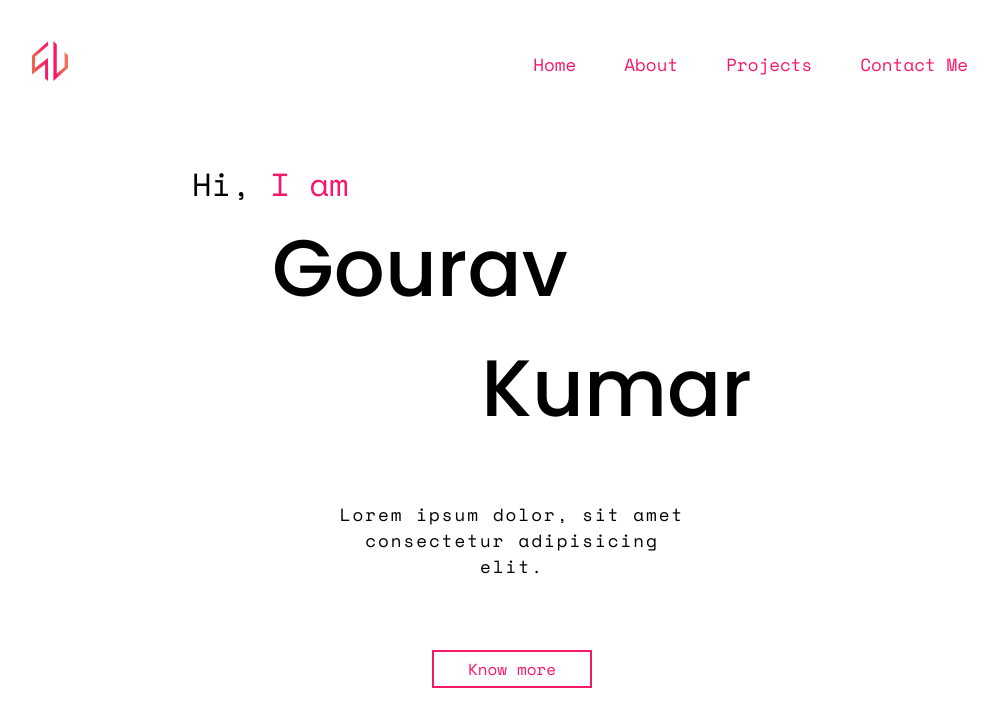
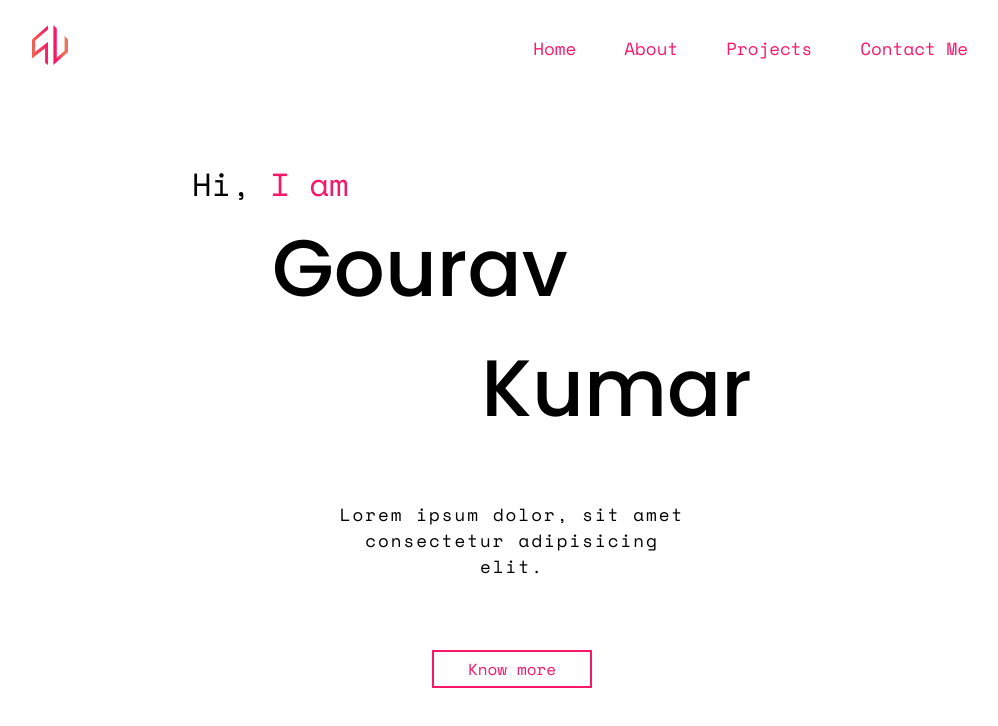
Before and after one commit to gvirus21/portfolio-v2, a React (Create React App) app: page / in a window 1280 px wide. Shown: the top 726 px of the page, without its empty margins (128-1126 px from the left). Built offline with nearby package versions, Linux system fonts and the light colour scheme.

Commit message:
navbar z index issue solved

```diff
--- a/src/App.css
+++ b/src/App.css
@@ -23,13 +23,14 @@ body {
 
 .nav__elephant--container {
   background-color: #fff;
+  z-index: 100;
   width: 100%;
   position: fixed;
   top: 0;
   left: 0;
 }
 .nav__horse--container {
-  height: 8em;
+  height: 6em;
   width: 75%;
   margin: 0 auto;
   display: flex;
--- a/src/components/HeroSection.jsx
+++ b/src/components/HeroSection.jsx
@@ -23,5 +23,3 @@ const HeroSection = () => {
 };
 
 export default HeroSection;
-
-//sf mono
--- a/src/components/Navbar.jsx
+++ b/src/components/Navbar.jsx
@@ -1,4 +1,3 @@
-/* eslint-disable jsx-a11y/anchor-is-valid */
 import React from "react";
 import logo from "../img/logo.svg";
 import { FiMenu } from "react-icons/fi";
--- a/src/sass/components/_navbar.scss
+++ b/src/sass/components/_navbar.scss
@@ -11,6 +11,7 @@
 .nav {
   &__elephant--container {
     background-color: #fff;
+    z-index: 100;
     width: 100%;
     position: fixed;
     top: 0;
@@ -18,7 +19,7 @@
   }
 
   &__horse--container {
-    height: 8em;
+    height: 6em;
     width: 75%;
     margin: 0 auto;
     display: flex;
@@ -42,10 +43,6 @@
 }
 
 @media screen and (max-width: 800px) {
-  // .nav__horse--container {
-  //   height: 8em;
-  // }
-
   .menu-icon {
     font-size: 2em;
     display: block;
```
Also changed, not shown: 1 other file (tests, documents, lock files or other folders).
